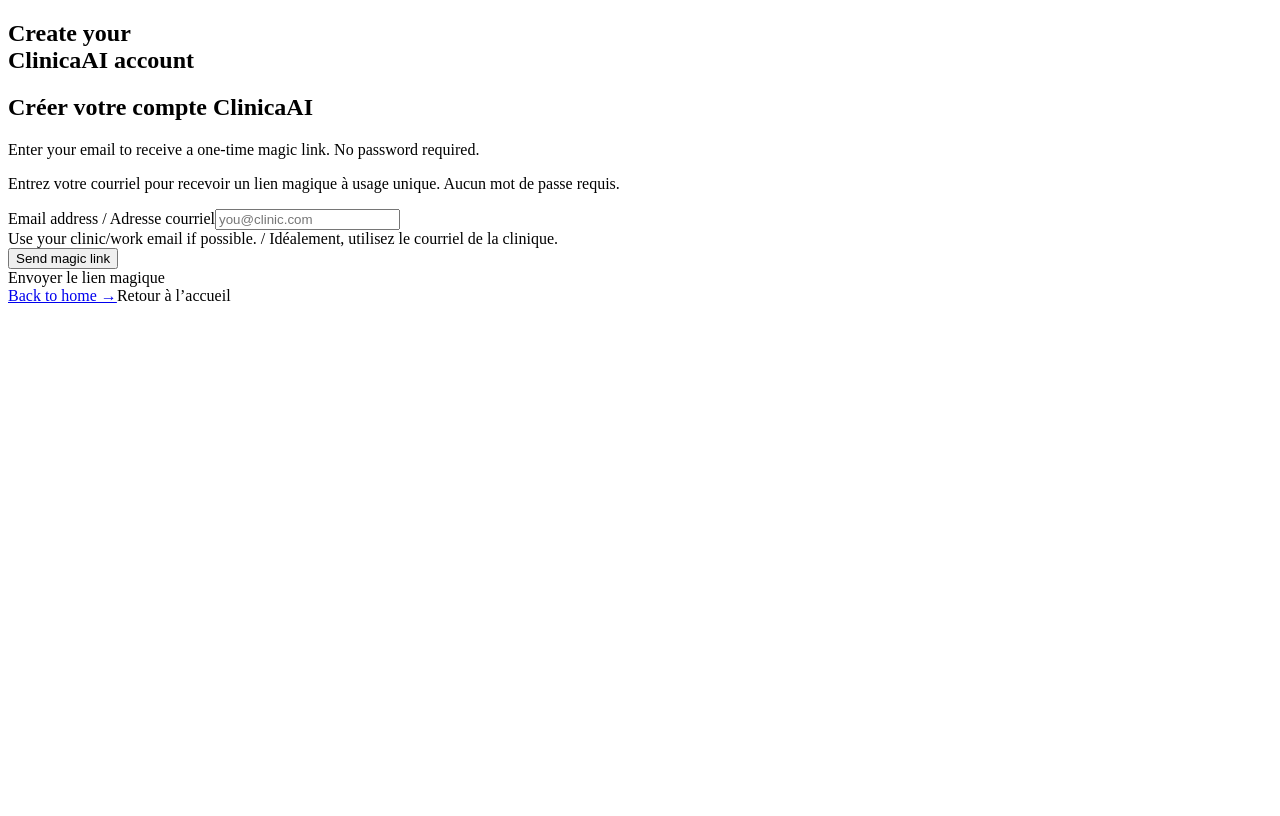
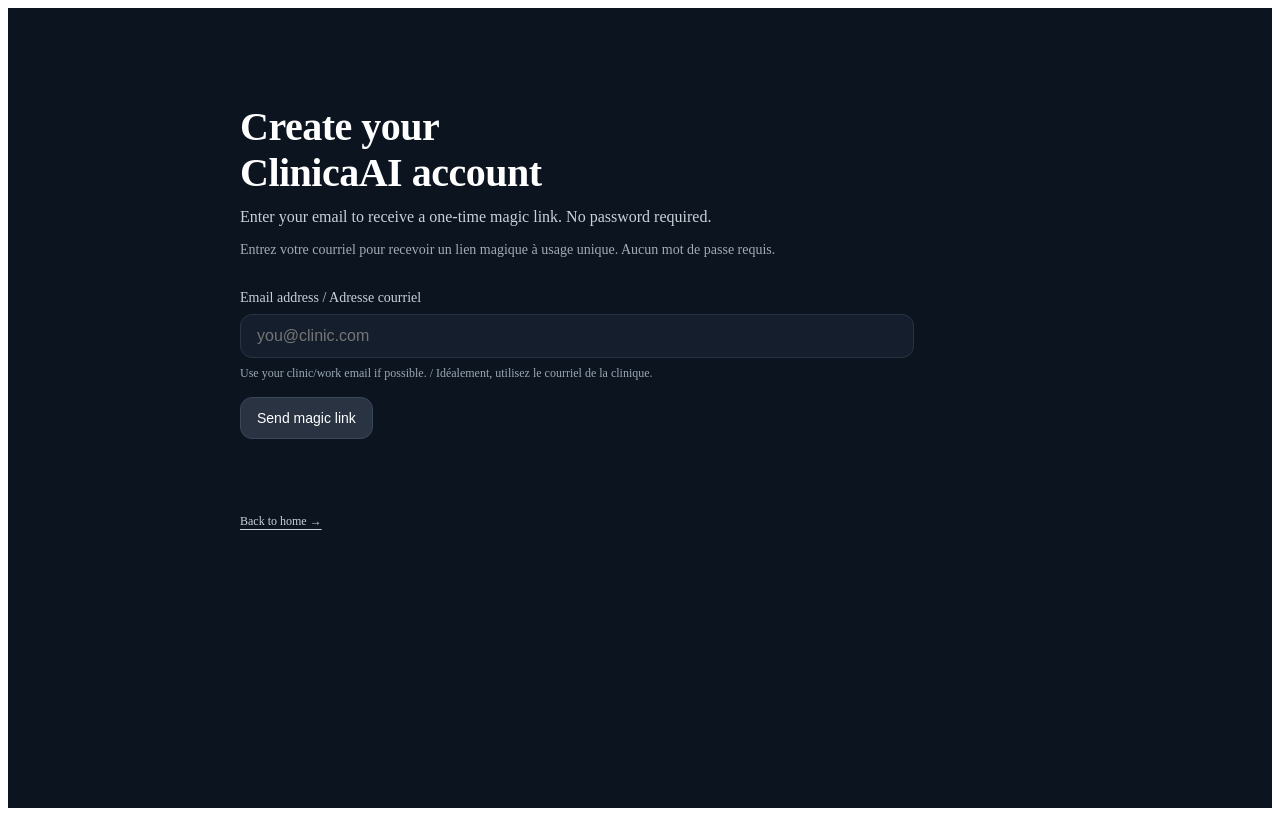
Before and after one commit to aarzoine07/clinicaai-app, a Next.js app: page /signup in a window 1280 px wide. Built offline with nearby package versions, Linux system fonts and the light colour scheme.

Commit message:
Update signup.tsx

```diff
--- a/pages/signup.tsx
+++ b/pages/signup.tsx
@@ -3,15 +3,29 @@
 import Head from "next/head";
 import { useState } from "react";
 
+const THEME = {
+  bg: "#0c1420",
+  inputBg: "#141e2c",
+  inputBorder: "#283445",
+  inputFocus: "#4c6fff",
+  btnBg: "#2a3342",
+  btnBorder: "#3a465a",
+  btnHover: "#334056",
+  heading: "#ffffff",
+  body: "#c9d1d9",
+  placeholder: "#9aa8b5",
+  maxWidth: 800,
+};
+
 const SignupPage: NextPage = () => {
   const [email, setEmail] = useState("");
 
   const onSubmit = (e: React.FormEvent<HTMLFormElement>) => {
-    e.preventDefault(); // dummy for now — API call comes next
+    e.preventDefault(); // API call comes next step
   };
 
   return (
-    <main className="min-h-screen w-full bg-[#0c1420]">
+    <main style={{ minHeight: "100vh", width: "100%", background: THEME.bg }}>
       <Head>
         <title>Sign up • ClinicaAI</title>
         <meta
@@ -20,30 +34,40 @@
         />
       </Head>
 
-      <div className="mx-auto w-full px-6 sm:px-8" style={{ maxWidth: 800 }}>
-        <section className="pt-24 sm:pt-28 md:pt-32">
-          <h1 className="text-white text-3xl sm:text-4xl md:text-5xl font-semibold leading-tight tracking-tight">
+      <div style={{ margin: "0 auto", width: "100%", padding: "0 24px", maxWidth: THEME.maxWidth }}>
+        <section style={{ paddingTop: 96 }}>
+          {/* Headline EN */}
+          <h1
+            style={{
+              color: THEME.heading,
+              fontSize: 40,
+              lineHeight: 1.15,
+              fontWeight: 600,
+              letterSpacing: -0.5,
+              margin: 0,
+            }}
+          >
             Create your
             <br />
             ClinicaAI account
           </h1>
-          <h2 className="sr-only">Créer votre compte ClinicaAI</h2>
+          {/* Headline FR-CA (visually hidden but present for semantics) */}
+          <h2 style={{ position: "absolute", width: 1, height: 1, padding: 0, margin: -1, overflow: "hidden", clip: "rect(0,0,0,0)", whiteSpace: "nowrap", border: 0 }}>
+            Créer votre compte ClinicaAI
+          </h2>
 
-          <p className="mt-3 text-sm sm:text-base text-[#c9d1d9] max-w-prose">
+          {/* Subcopy EN */}
+          <p style={{ marginTop: 12, color: THEME.body, fontSize: 16, maxWidth: 640 }}>
             Enter your email to receive a one-time magic link. No password required.
           </p>
-          <p className="mt-1 text-xs sm:text-sm text-[#c9d1d9]/80 max-w-prose">
+          {/* Subcopy FR-CA */}
+          <p style={{ marginTop: 6, color: `${THEME.body}CC`, fontSize: 14, maxWidth: 640 }}>
             Entrez votre courriel pour recevoir un lien magique à usage unique. Aucun mot de passe requis.
           </p>
 
-          <form
-            onSubmit={onSubmit}
-            noValidate
-            className="mt-8 max-w-xl"
-            aria-describedby="signup-help"
-          >
-            <div className="flex flex-col gap-2">
-              <label htmlFor="email" className="text-sm text-[#c9d1d9]">
+          <form onSubmit={onSubmit} noValidate aria-describedby="signup-help" style={{ marginTop: 32, maxWidth: 640 }}>
+            <div style={{ display: "flex", flexDirection: "column", gap: 8 }}>
+              <label htmlFor="email" style={{ color: THEME.body, fontSize: 14 }}>
                 Email address / Adresse courriel
               </label>
 
@@ -57,44 +81,61 @@
                 placeholder="you@clinic.com"
                 value={email}
                 onChange={(e) => setEmail(e.target.value)}
-                className="w-full rounded-xl px-4 py-3 text-base outline-none transition-colors
-                           bg-[#141e2c] text-white placeholder-[#9aa8b5] border border-[#283445]
-                           focus:border-[#4c6fff] focus-visible:ring-2 focus-visible:ring-[#4c6fff]/60"
                 aria-required="true"
+                style={{
+                  width: "100%",
+                  borderRadius: 12,
+                  padding: "12px 16px",
+                  fontSize: 16,
+                  outline: "none",
+                  background: THEME.inputBg,
+                  color: THEME.heading,
+                  border: `1px solid ${THEME.inputBorder}`,
+                }}
+                onFocus={(e) => (e.currentTarget.style.borderColor = THEME.inputFocus)}
+                onBlur={(e) => (e.currentTarget.style.borderColor = THEME.inputBorder)}
               />
 
-              <div id="signup-help" className="text-xs text-[#9aa8b5]">
+              <div id="signup-help" style={{ color: THEME.placeholder, fontSize: 12 }}>
                 Use your clinic/work email if possible. / Idéalement, utilisez le courriel de la clinique.
               </div>
             </div>
 
-            <div className="mt-4">
+            <div style={{ marginTop: 16 }}>
               <button
                 type="submit"
-                className="inline-flex items-center justify-center rounded-xl px-4 py-3 text-sm font-medium
-                           transition-colors text-white
-                           bg-[#2a3342] border border-[#3a465a]
-                           hover:bg-[#334056] focus-visible:ring-2 focus-visible:ring-[#4c6fff]/60"
+                style={{
+                  display: "inline-flex",
+                  alignItems: "center",
+                  justifyContent: "center",
+                  borderRadius: 12,
+                  padding: "12px 16px",
+                  fontSize: 14,
+                  fontWeight: 500,
+                  color: "#fff",
+                  background: THEME.btnBg,
+                  border: `1px solid ${THEME.btnBorder}`,
+                  cursor: "pointer",
+                }}
+                onMouseEnter={(e) => (e.currentTarget.style.background = THEME.btnHover)}
+                onMouseLeave={(e) => (e.currentTarget.style.background = THEME.btnBg)}
               >
                 Send magic link
               </button>
-              <div className="sr-only">Envoyer le lien magique</div>
+              <div style={{ position: "absolute", width: 1, height: 1, padding: 0, margin: -1, overflow: "hidden", clip: "rect(0,0,0,0)", whiteSpace: "nowrap", border: 0 }}>
+                Envoyer le lien magique
+              </div>
             </div>
 
-            <div
-              id="signup-status"
-              role="status"
-              aria-live="polite"
-              className="mt-3 min-h-[1.25rem] text-sm text-[#c9d1d9]"
-            />
-            <div className="mt-10">
-              <a
-                href="/"
-                className="text-xs underline-offset-4 hover:underline text-[#c9d1d9]"
-              >
+            <div id="signup-status" role="status" aria-live="polite" style={{ marginTop: 12, minHeight: 20, color: THEME.body, fontSize: 14 }} />
+
+            <div style={{ marginTop: 40 }}>
+              <a href="/" style={{ color: THEME.body, fontSize: 12, textDecoration: "underline", textUnderlineOffset: 4 }}>
                 Back to home →
               </a>
-              <span className="sr-only">Retour à l’accueil</span>
+              <span style={{ position: "absolute", width: 1, height: 1, padding: 0, margin: -1, overflow: "hidden", clip: "rect(0,0,0,0)", whiteSpace: "nowrap", border: 0 }}>
+                Retour à l’accueil
+              </span>
             </div>
           </form>
         </section>
```
